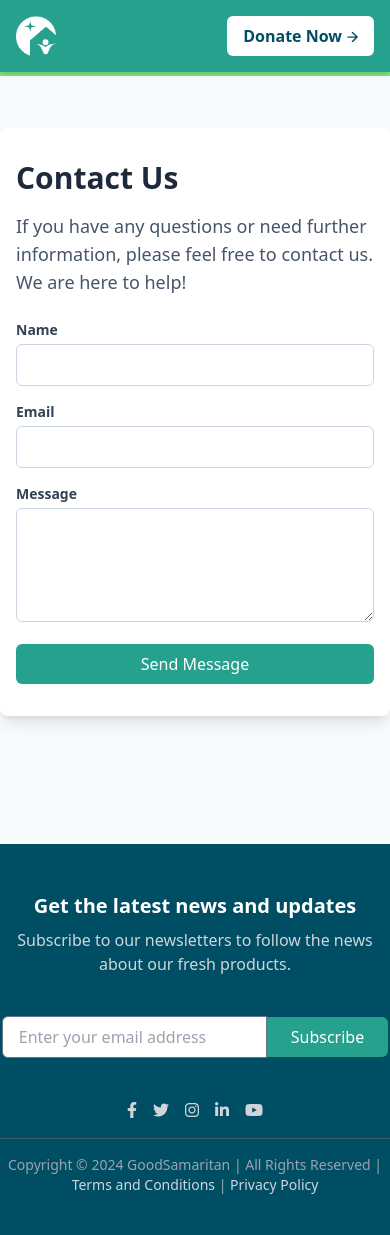
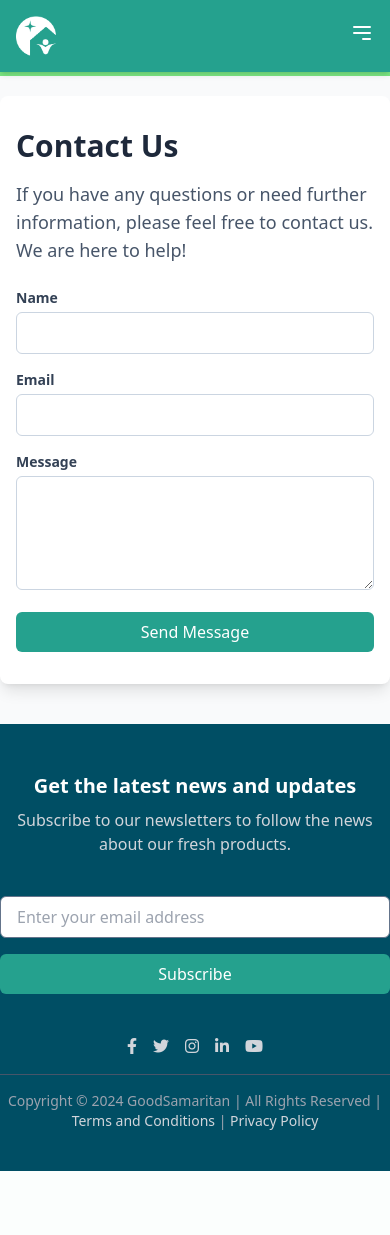
Before and after one commit to remoo69/GoodSamariTAN, a Django app: page /contact/ in a window 390 px wide. After the commit the page ends 1171 px from the top, so only its background shows below. Run offline with Django 5.2, Linux system fonts and the light colour scheme; style sheets or scripts are compiled from the project's sources; some libraries are stand-ins or nearby versions.

Commit message:
mobile responsiveness of all pages

```diff
--- a/application/templates/about.html
+++ b/application/templates/about.html
@@ -4,9 +4,9 @@
 {% block content %}
 <div class="flex flex-col min-h-screen">
     <section class="flex-grow w-full pt-40" id="about">
-        <div class="px-4 mx-auto text-center max-w-7xl sm:px-6 lg:px-8">
-            <h2 class="mb-4 text-4xl font-extrabold text-slate-800 animate__animated animate__fadeIn">About Us</h2>
-            <p class="mb-8 text-xl text-slate-600">
+        <div class="px-4 mx-auto md:text-center max-w-7xl sm:px-6 lg:px-8">
+            <h2 class="mb-4 text-4xl font-extrabold text-center text-slate-800 animate__animated animate__fadeIn">About Us</h2>
+            <p class="mb-8 text-lg md:text-xl text-slate-600">
                 <strong>GoodSamaritan</strong> is a donation platform designed to connect generous donors with organizations in need of support.
                 Through this system, donors can easily find verified causes and contribute to various projects, ensuring their
                 contributions make a meaningful impact.
--- a/application/templates/contact.html
+++ b/application/templates/contact.html
@@ -2,7 +2,7 @@
 {% load static %}
 
 {% block content %}
-<section class="flex items-center justify-center w-full h-screen bg-gray-50">
+<section class="flex justify-center w-full pt-24 pb-10 md:pt-40 bg-gray-50">
     <div class="w-full max-w-2xl px-4 py-8 mx-auto bg-white rounded-lg shadow-lg sm:px-6 lg:px-8">
         <h2 class="mb-4 text-3xl font-extrabold text-slate-800 animate__animated animate__fadeIn">Contact Us</h2>
         <p class="mb-6 text-lg text-slate-600">
@@ -29,9 +29,9 @@
     <div class="mx-auto text-center max-w-7xl">
       <h2 class="mb-2 text-xl font-bold lg:text-2xl">Get the latest news and updates</h2>
       <p class="mb-6 text-gray-300">Subscribe to our newsletters to follow the news about our fresh products.</p>
-      <form class="flex items-center justify-center my-10">
-        <input type="email" placeholder="Enter your email address" class="px-4 py-2 text-black border rounded-l-md border-slate-500 focus:outline-none focus:ring-2 focus:ring-slate-500" />
-        <button class="px-6 py-2 text-white transition-all duration-300 bg-[#25A18E] rounded-r-md hover:bg-[#7AE582] font-medium hover:text-[#004E64]">Subscribe</button>
+      <form class="flex flex-col items-center justify-center gap-4 my-10 sm:flex-row">
+        <input type="email" placeholder="Enter your email address" class="w-full px-4 py-2 text-black border rounded-md border-slate-500 focus:outline-none focus:ring-2 focus:ring-slate-500 sm:w-auto" />
+        <button class="w-full px-6 py-2 text-white transition-all duration-300 bg-[#25A18E] rounded-md hover:bg-[#7AE582] font-medium hover:text-[#004E64] sm:w-auto">Subscribe</button>
       </form>
       <div class="flex justify-center mb-4 space-x-4">
         <a href="#" class="text-gray-300 transition-colors hover:text-white"><i class="fab fa-facebook-f"></i></a>
--- a/application/templates/nav.html
+++ b/application/templates/nav.html
@@ -9,8 +9,17 @@
             </div>
         </a>
 
+        <!-- Hamburger Menu for Small Screens -->
+        <div class="sm:hidden">
+            <button id="menu-btn" class="text-white focus:outline-none">
+                <svg class="w-6 h-6" fill="none" stroke="currentColor" viewBox="0 0 24 24" xmlns="http://www.w3.org/2000/svg">
+                    <path stroke-linecap="round" stroke-linejoin="round" stroke-width="2" d="M4 6h16M4 12h16m-7 6h7"></path>
+                </svg>
+            </button>
+        </div>
+
         <!-- Navigation Links -->
-        <div class="hidden gap-4 text-lg font-semibold text-white sm:flex">
+        <div id="menu" class="hidden gap-4 text-lg font-semibold text-white sm:flex sm:items-center">
             <a href="{% url 'home' %}" class="{% if request.path == '/' %}underline underline-offset-4{% else %}hover:underline hover:underline-offset-4 focus:underline focus:underline-offset-4{% endif %}">Home</a>
             <a href="{% url 'about' %}" class="{% if request.path == '/about/' %}underline underline-offset-4{% else %}hover:underline hover:underline-offset-4 focus:underline focus:underline-offset-4{% endif %}">About Us</a>
             <a href="{% url 'ngo_list' %}" class="{% if request.path == '/ngos/' %}underline underline-offset-4{% else %}hover:underline hover:underline-offset-4 focus:underline focus:underline-offset-4{% endif %}">NGOs</a>
@@ -18,11 +27,26 @@
         </div>
 
         <!-- Buttons -->
-        <a href="{% url 'ngo_list' %}" class="flex items-center gap-1 px-4 py-2 font-bold bg-white rounded-md text-[#004E64] hover:bg-[#004E64] hover:text-white hover:shadow-lg">
+        <a href="{% url 'ngo_list' %}" class="hidden sm:flex items-center gap-1 px-4 py-2 font-bold bg-white rounded-md text-[#004E64] hover:bg-[#004E64] hover:text-white hover:shadow-lg">
             Donate Now
             <svg xmlns="http://www.w3.org/2000/svg" width="12" height="12" fill="none" viewBox="0 0 11 10">
                 <path stroke="currentColor" stroke-linecap="round" stroke-linejoin="round" stroke-width="1.286" d="M5.884 1.88 10.2 6l-4.316 4.12M10.2 6H1.8" />
             </svg>
         </a>
     </div>
+
+    <!-- Mobile Menu -->
+    <div id="mobile-menu" class="hidden sm:hidden">
+        <a href="{% url 'home' %}" class="block px-4 py-2 text-white bg-[#25A18E] hover:bg-[#004E64]">Home</a>
+        <a href="{% url 'about' %}" class="block px-4 py-2 text-white bg-[#25A18E] hover:bg-[#004E64]">About Us</a>
+        <a href="{% url 'ngo_list' %}" class="block px-4 py-2 text-white bg-[#25A18E] hover:bg-[#004E64]">NGOs</a>
+        <a href="{% url 'contact' %}" class="block px-4 py-2 text-white bg-[#25A18E] hover:bg-[#004E64]">Contact Us</a>
+    </div>
 </nav>
+
+<script>
+    document.getElementById('menu-btn').addEventListener('click', function() {
+        var mobileMenu = document.getElementById('mobile-menu');
+        mobileMenu.classList.toggle('hidden');
+    });
+</script>
--- a/application/templates/ngo_list.html
+++ b/application/templates/ngo_list.html
@@ -8,7 +8,7 @@
         <!-- Header -->
         <div class="text-center">
             <h2 class="mb-4 text-4xl font-extrabold text-slate-800 animate__animated animate__fadeIn">Support an NGO Today</h2>
-            <p class="max-w-2xl mx-auto mb-8 text-xl text-slate-600">Your contribution can make a real difference in people's lives.</p>
+            <p class="max-w-2xl mx-auto mb-8 text-lg md:text-xl text-slate-600">Your contribution can make a real difference.</p>
 
             <!-- Filters -->
             <form class="flex flex-col gap-4 mx-auto mb-8 max-w-7xl md:flex-row md:items-center md:justify-between" method="GET" action="">
```
